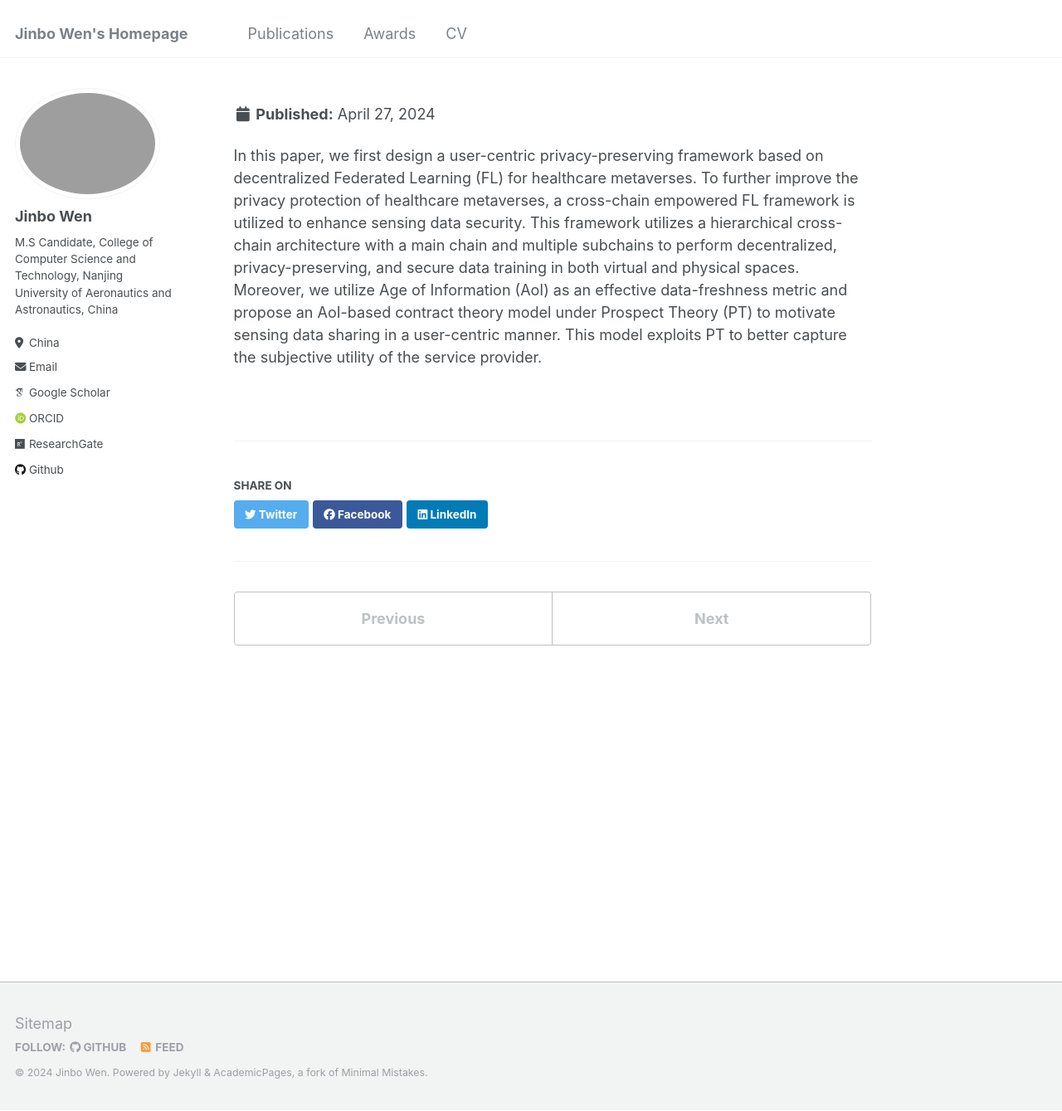
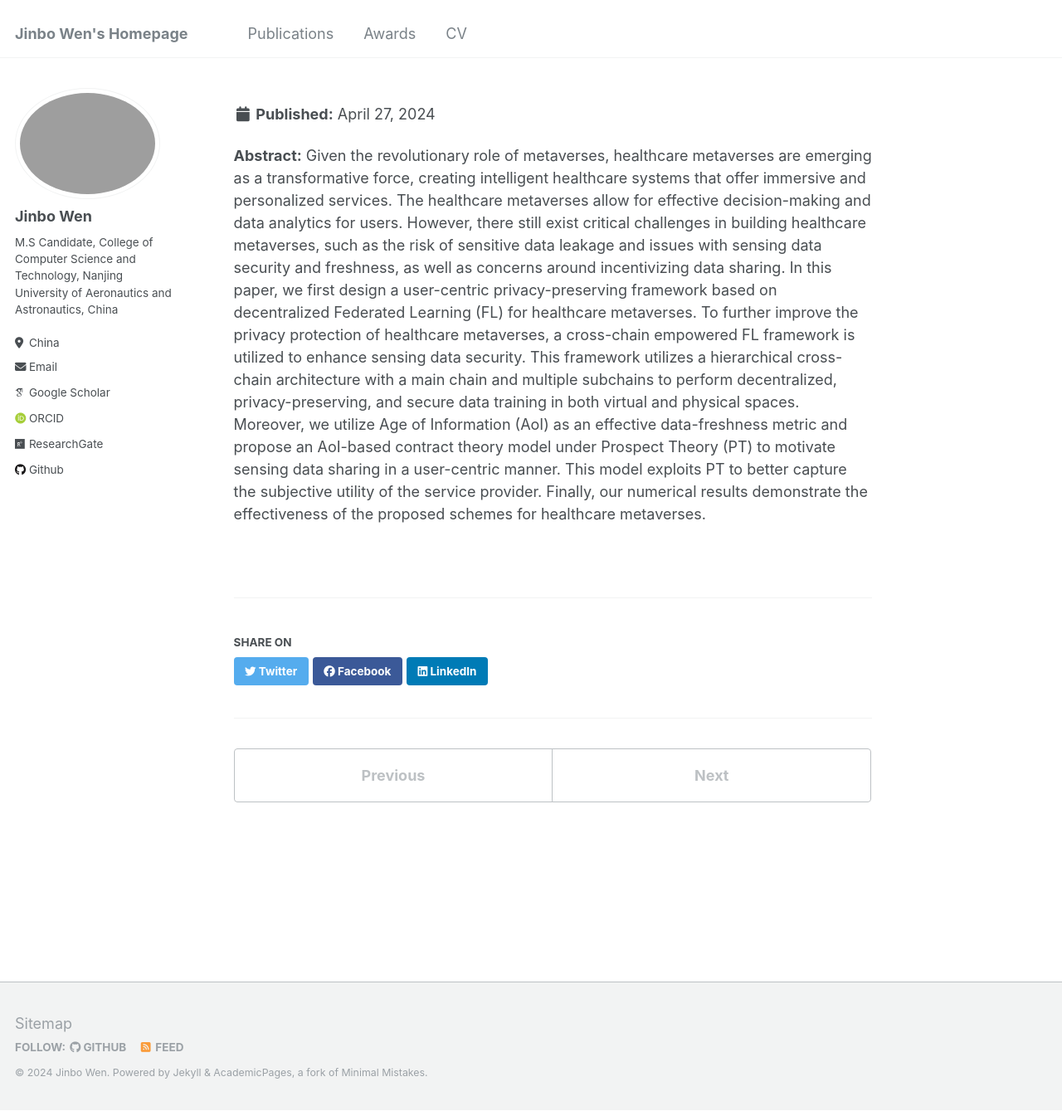
Before and after one commit to JinboWen00/JinboWen00.github.io, a Jekyll site: the page built from _publications/2023-09-10-Blockchain-empowered Federated Learning for Healthcare Metaverses: User-centric Incentive Mechanism with Optimal Data Freshness.md, in a window 1280 px wide and 1339 px high. Shown: the whole window at 83% size. Built offline with Jekyll 4.4.1, drawn with Linux system fonts in a browser that asks for light colours; some web fonts are replaced.

Commit message:
Update 2023-09-10-Blockchain-empowered Federated Learning for Healthcare Metaverses: User-centric Incentive Mechanism with Optimal Data Freshness.md

```diff
--- a/_publications/2023-09-10-Blockchain-empowered Federated Learning for Healthcare Metaverses: User-centric Incentive Mechanism with Optimal Data Freshness.md
+++ b/_publications/2023-09-10-Blockchain-empowered Federated Learning for Healthcare Metaverses: User-centric Incentive Mechanism with Optimal Data Freshness.md
@@ -2,11 +2,11 @@
 title: "Blockchain-empowered Federated Learning for Healthcare Metaverses: User-centric Incentive Mechanism with Optimal Data Freshness"
 collection: publications
 permalink: /publication/2023-09-10-Blockchain-empowered Federated Learning for Healthcare Metaverses: User-centric Incentive Mechanism with Optimal Data Freshness
-excerpt: 'Accepted by IEEE Transactions on Cognitive Communications and Networking.'
+excerpt: 'In this paper, we first design a user-centric privacy-preserving framework based on decentralized Federated Learning (FL) for healthcare metaverses. To further improve the privacy protection of healthcare metaverses, a cross-chain empowered FL framework is utilized to enhance sensing data security. This framework utilizes a hierarchical cross-chain architecture with a main chain and multiple subchains to perform decentralized, privacy-preserving, and secure data training in both virtual and physical spaces. Moreover, we utilize Age of Information (AoI) as an effective data-freshness metric and propose an AoI-based contract theory model under Prospect Theory (PT) to motivate sensing data sharing in a user-centric manner. This model exploits PT to better capture the subjective utility of the service provider. '
 date: 2023-09-10
 venue: 'IEEE Transactions on Cognitive Communications and Networking'
-paperurl: 'https://ieeexplore.ieee.org/document/10254627'
-citation: 'Jiawen Kang, Jinbo Wen, Dongdong Ye, Bingkun Lai, Tianhao Wu, Zehui Xiong, Jiangtian Nie, Dusit Niyato, Yang Zhang, and Shengli Xie. "Blockchain-empowered federated learning for healthcare Metaverses: User-centric incentive mechanism with optimal data freshness." <i>IEEE Transactions on Cognitive Communications and Networking</i>, pp. 348-362, Feb. 2024.'
+paperurl: 'https://ieeexplore.ieee.org/stamp/stamp.jsp?tp=&arnumber=10254627'
+citation: 'Jiawen Kang, Jinbo Wen, Dongdong Ye, Bingkun Lai, Tianhao Wu, Zehui Xiong, Jiangtian Nie, Dusit Niyato, Yang Zhang, and Shengli Xie. Blockchain-empowered federated learning for healthcare Metaverses: User-centric incentive mechanism with optimal data freshness. <i>IEEE Transactions on Cognitive Communications and Networking</i>, pp. 348-362, Feb. 2024.'
 ---
 
-In this paper, we first design a user-centric privacy-preserving framework based on decentralized Federated Learning (FL) for healthcare metaverses. To further improve the privacy protection of healthcare metaverses, a cross-chain empowered FL framework is utilized to enhance sensing data security. This framework utilizes a hierarchical cross-chain architecture with a main chain and multiple subchains to perform decentralized, privacy-preserving, and secure data training in both virtual and physical spaces. Moreover, we utilize Age of Information (AoI) as an effective data-freshness metric and propose an AoI-based contract theory model under Prospect Theory (PT) to motivate sensing data sharing in a user-centric manner. This model exploits PT to better capture the subjective utility of the service provider.
+**Abstract:** Given the revolutionary role of metaverses, healthcare metaverses are emerging as a transformative force, creating intelligent healthcare systems that offer immersive and personalized services. The healthcare metaverses allow for effective decision-making and data analytics for users. However, there still exist critical challenges in building healthcare metaverses, such as the risk of sensitive data leakage and issues with sensing data security and freshness, as well as concerns around incentivizing data sharing. In this paper, we first design a user-centric privacy-preserving framework based on decentralized Federated Learning (FL) for healthcare metaverses. To further improve the privacy protection of healthcare metaverses, a cross-chain empowered FL framework is utilized to enhance sensing data security. This framework utilizes a hierarchical cross-chain architecture with a main chain and multiple subchains to perform decentralized, privacy-preserving, and secure data training in both virtual and physical spaces. Moreover, we utilize Age of Information (AoI) as an effective data-freshness metric and propose an AoI-based contract theory model under Prospect Theory (PT) to motivate sensing data sharing in a user-centric manner. This model exploits PT to better capture the subjective utility of the service provider. Finally, our numerical results demonstrate the effectiveness of the proposed schemes for healthcare metaverses.
```
